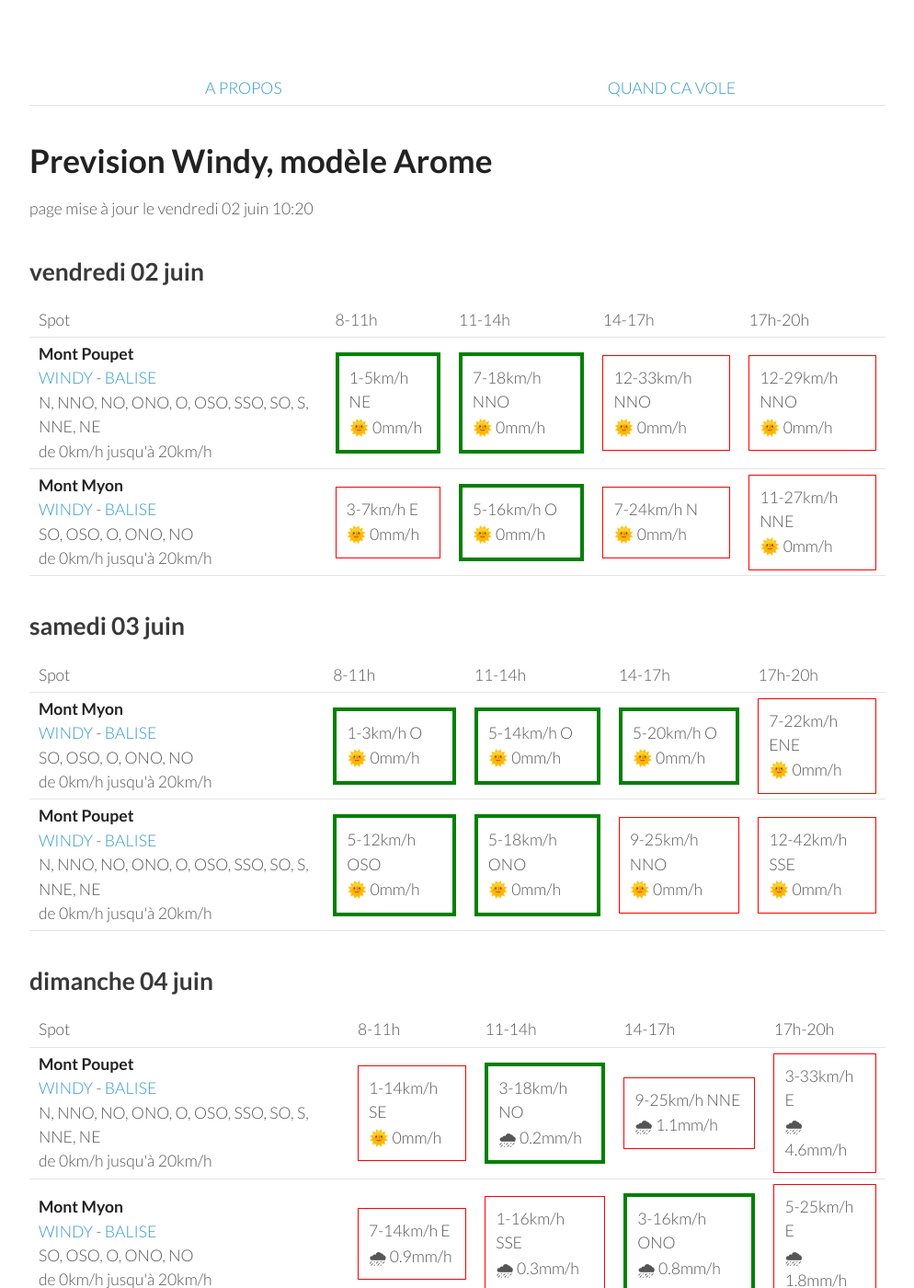
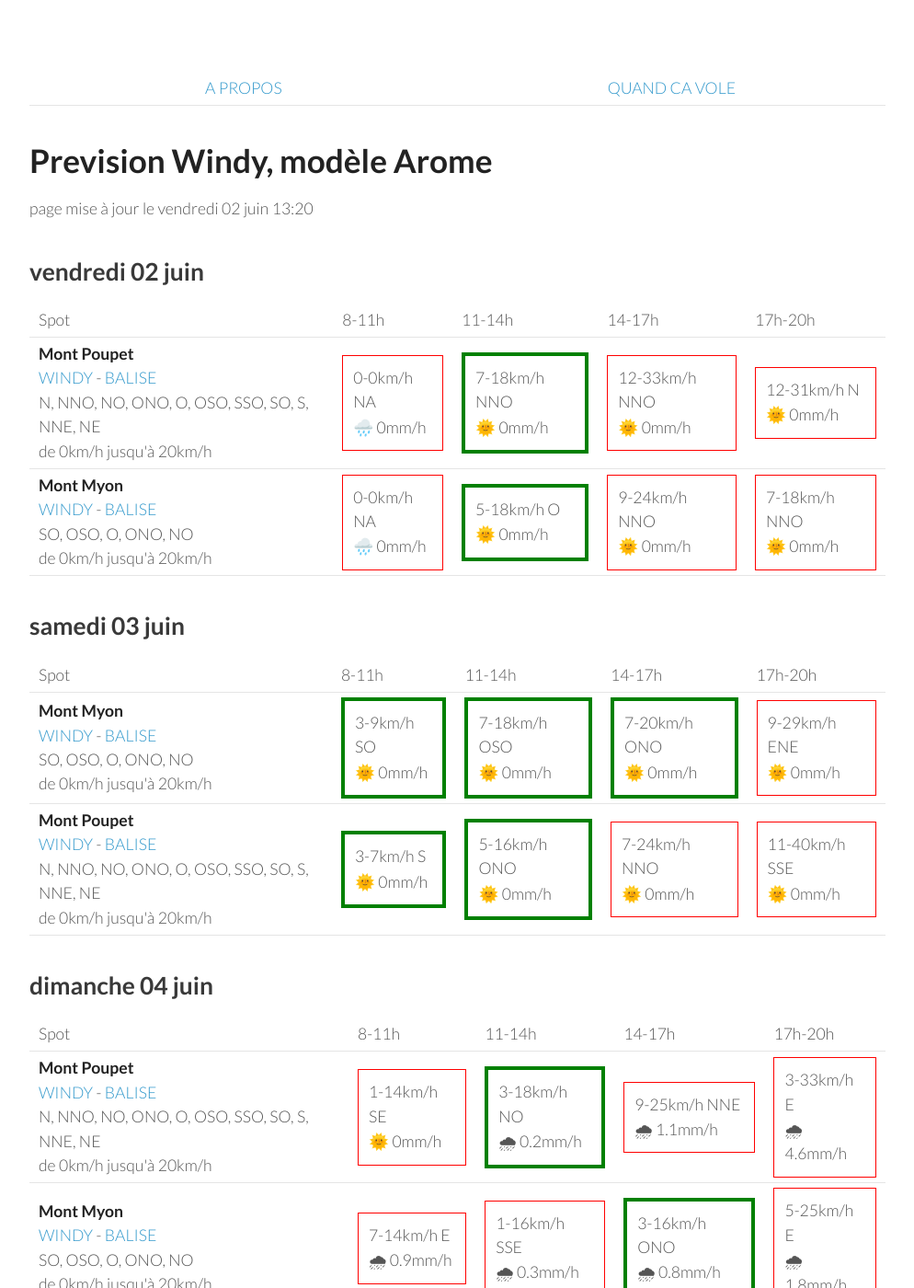
Before and after one commit to parapente-dans-le-nord/parapente-dans-le-nord.github.io, a Jekyll site: the page built from jura.markdown, in a window 1280 px wide and 1400 px high. Shown: the whole window at 92% size, without its empty margins (26-1020 px from the left). Built offline with Jekyll 4.4.1, drawn with Linux system fonts in a browser that asks for light colours.

Commit message:
update index.markdown

```diff
--- a/jura.markdown
+++ b/jura.markdown
@@ -7,7 +7,7 @@ title:  "Tous les spots"
 {: .links}
 
 # Prevision Windy, modèle Arome
-page mise à jour le vendredi 02 juin 10:20
+page mise à jour le vendredi 02 juin 13:20
 
 ## vendredi 02 juin
 
@@ -24,21 +24,19 @@ page mise à jour le vendredi 02 juin 10:20
 <tr>
         <td><strong>Mont Poupet</strong><br><a href="https://windy.com/46.970/5.876?46.541,5.876,8">WINDY</a> - <span class=""><a href="http://www.balisemeteo.com/balise.php?idBalise=92">BALISE</a> </span><br> <span class="vent-favorable">N, NNO, NO, ONO, O, OSO, SSO, SO, S, NNE, NE</span><br><span class="force-vent">de 0km/h jusqu'à 20km/h</span> </td>
 
-            <td><div class="flyable"><p>1-5km/h NE</p><p>🌞 0mm/h</p></div></td>
+            <td><div class="not-flyable"><p>0-0km/h NA</p><p>🌧️ 0mm/h</p></div></td>
             <td><div class="flyable"><p>7-18km/h NNO</p><p>🌞 0mm/h</p></div></td>
             <td><div class="not-flyable"><p>12-33km/h NNO</p><p>🌞 0mm/h</p></div></td>
-            <td><div class="not-flyable"><p>12-29km/h NNO</p><p>🌞 0mm/h</p></div></td>
-
+            <td><div class="not-flyable"><p>12-31km/h N</p><p>🌞 0mm/h</p></div></td>
 
     </tr>
 <tr>
         <td><strong>Mont Myon</strong><br><a href="https://windy.com/46.331/5.397?45.898,5.394,8,m:eWoagj8">WINDY</a> - <span class=""><a href="http://www.balisemeteo.com/balise.php?idBalise=70">BALISE</a> </span><br> <span class="vent-favorable">SO, OSO, O, ONO, NO</span><br><span class="force-vent">de 0km/h jusqu'à 20km/h</span> </td>
 
-            <td><div class="not-flyable"><p>3-7km/h E</p><p>🌞 0mm/h</p></div></td>
-            <td><div class="flyable"><p>5-16km/h O</p><p>🌞 0mm/h</p></div></td>
-            <td><div class="not-flyable"><p>7-24km/h N</p><p>🌞 0mm/h</p></div></td>
-            <td><div class="not-flyable"><p>11-27km/h NNE</p><p>🌞 0mm/h</p></div></td>
-
+            <td><div class="not-flyable"><p>0-0km/h NA</p><p>🌧️ 0mm/h</p></div></td>
+            <td><div class="flyable"><p>5-18km/h O</p><p>🌞 0mm/h</p></div></td>
+            <td><div class="not-flyable"><p>9-24km/h NNO</p><p>🌞 0mm/h</p></div></td>
+            <td><div class="not-flyable"><p>7-18km/h NNO</p><p>🌞 0mm/h</p></div></td>
 
     </tr>
 
@@ -60,20 +58,20 @@ page mise à jour le vendredi 02 juin 10:20
 <tr>
         <td><strong>Mont Myon</strong><br><a href="https://windy.com/46.331/5.397?45.898,5.394,8,m:eWoagj8">WINDY</a> - <span class=""><a href="http://www.balisemeteo.com/balise.php?idBalise=70">BALISE</a> </span><br> <span class="vent-favorable">SO, OSO, O, ONO, NO</span><br><span class="force-vent">de 0km/h jusqu'à 20km/h</span> </td>
 
-            <td><div class="flyable"><p>1-3km/h O</p><p>🌞 0mm/h</p></div></td>
-            <td><div class="flyable"><p>5-14km/h O</p><p>🌞 0mm/h</p></div></td>
-            <td><div class="flyable"><p>5-20km/h O</p><p>🌞 0mm/h</p></div></td>
-            <td><div class="not-flyable"><p>7-22km/h ENE</p><p>🌞 0mm/h</p></div></td>
+            <td><div class="flyable"><p>3-9km/h SO</p><p>🌞 0mm/h</p></div></td>
+            <td><div class="flyable"><p>7-18km/h OSO</p><p>🌞 0mm/h</p></div></td>
+            <td><div class="flyable"><p>7-20km/h ONO</p><p>🌞 0mm/h</p></div></td>
+            <td><div class="not-flyable"><p>9-29km/h ENE</p><p>🌞 0mm/h</p></div></td>
 
 
     </tr>
 <tr>
         <td><strong>Mont Poupet</strong><br><a href="https://windy.com/46.970/5.876?46.541,5.876,8">WINDY</a> - <span class=""><a href="http://www.balisemeteo.com/balise.php?idBalise=92">BALISE</a> </span><br> <span class="vent-favorable">N, NNO, NO, ONO, O, OSO, SSO, SO, S, NNE, NE</span><br><span class="force-vent">de 0km/h jusqu'à 20km/h</span> </td>
 
-            <td><div class="flyable"><p>5-12km/h OSO</p><p>🌞 0mm/h</p></div></td>
-            <td><div class="flyable"><p>5-18km/h ONO</p><p>🌞 0mm/h</p></div></td>
-            <td><div class="not-flyable"><p>9-25km/h NNO</p><p>🌞 0mm/h</p></div></td>
-            <td><div class="not-flyable"><p>12-42km/h SSE</p><p>🌞 0mm/h</p></div></td>
+            <td><div class="flyable"><p>3-7km/h S</p><p>🌞 0mm/h</p></div></td>
+            <td><div class="flyable"><p>5-16km/h ONO</p><p>🌞 0mm/h</p></div></td>
+            <td><div class="not-flyable"><p>7-24km/h NNO</p><p>🌞 0mm/h</p></div></td>
+            <td><div class="not-flyable"><p>11-40km/h SSE</p><p>🌞 0mm/h</p></div></td>
 
 
     </tr>
```
